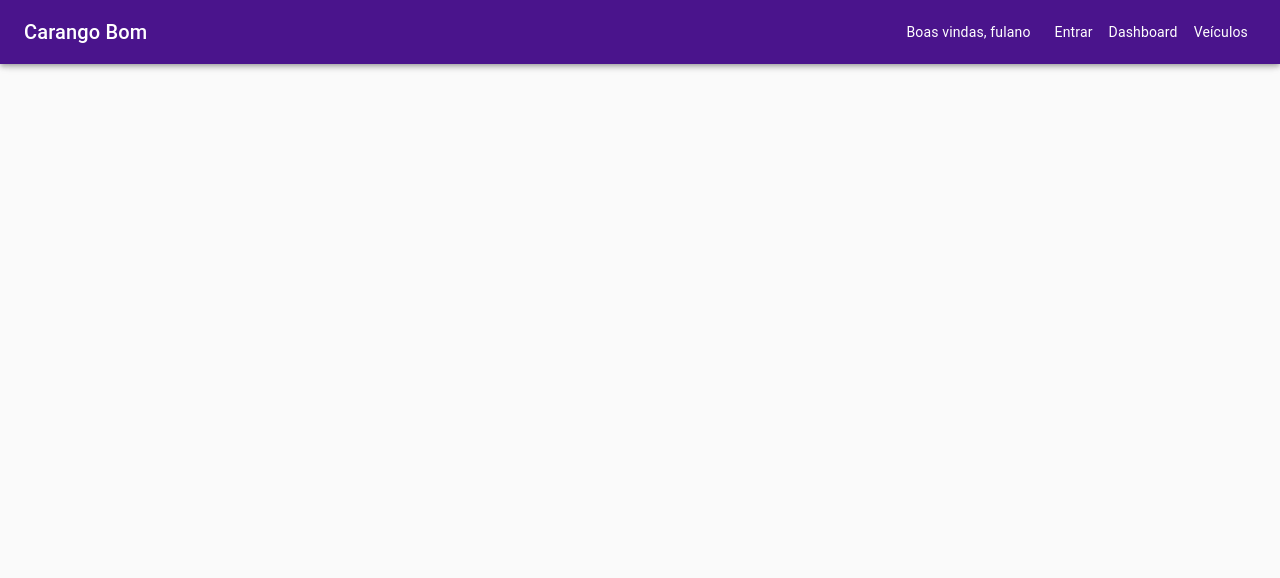
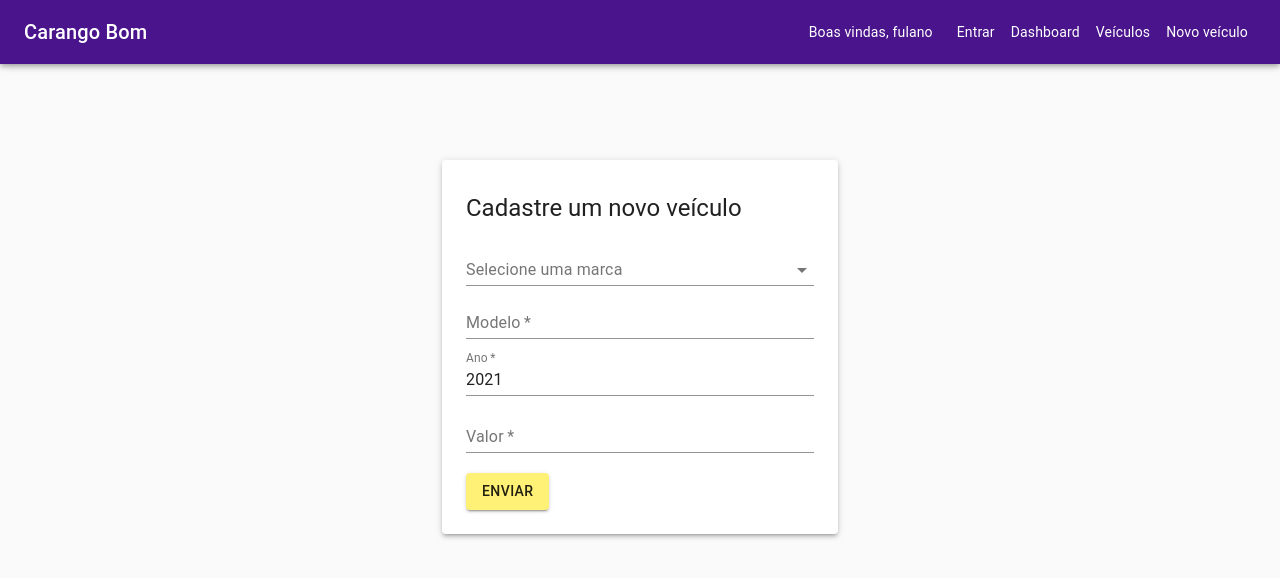
Before and after one commit to CaelumAulas/aceleratw-turma3-grupo1-frontend, a React (Create React App) app: page /novo-veiculo in a window 1280 px wide. Shown: the top 578 px of the page. Built offline with nearby package versions, Linux system fonts and the light colour scheme.

Commit message:
Adds vehicles form

```diff
--- a/src/components/AppRouter/AppRouter.js
+++ b/src/components/AppRouter/AppRouter.js
@@ -5,6 +5,7 @@ import HomePage from '../../pages/HomePage'
 import LoginPage from '../../pages/LoginPage'
 import DashboardPage from '../../pages/DashboardPage'
 import Header from '../Header/Header'
+import CreateVehiclePage from '../../pages/CreateVehiclePage'
 
 export default function AppRouter() {
   return (
@@ -24,6 +25,9 @@ export default function AppRouter() {
           <Route path="/dashboard">
             <DashboardPage />
           </Route>
+          <Route path="/novo-veiculo">
+            <CreateVehiclePage />
+          </Route>
         </Switch>
       </Box>
     </Router>
--- /dev/null
+++ b/src/components/CreateVehicleForm/CreateVehicleForm.js
@@ -0,0 +1,89 @@
+import { Box, Button, FormControl, InputLabel, MenuItem, Select, TextField } from '@material-ui/core';
+import React, { useState } from 'react';
+
+export default function CreateVehicleForm({onChange, onSubmit}) {
+
+  const [formData, setFormData] = useState({
+    brand: '',
+    model: '',
+    year: '2021',
+    price:'0'
+  })
+
+  //console.log(formData)
+
+  const brands = ['Fiat', 'Jeep', 'Ford']
+
+  function updateFieldValue(event, field) {
+    setFormData({
+      ...formData,
+      [field]: event.target.value,
+    })
+    onChange(formData)
+  }
+
+  return (
+    <form onSubmit={(e) => {
+      e.preventDefault()
+      onSubmit(formData)
+    }}>
+      <FormControl fullWidth>
+        <InputLabel htmlFor="brand">Selecione uma marca</InputLabel>
+        <Select
+          fullWidth
+          inputProps={{
+            name: 'brand',
+            id: 'brand',
+          }}
+          value={formData.brand}
+          onChange={e => updateFieldValue(e, 'brand')}
+        >
+          {brands.map((brand, index) => (
+            <MenuItem value={brand} key={index}> {brand} </MenuItem>
+          ))}
+        </Select>
+      </FormControl>
+
+      <TextField
+        variant="standard"
+        margin="dense"
+        name="model"
+        label="Modelo"
+        fullWidth
+        required
+        value={formData.model}
+        onChange={e => updateFieldValue(e, 'model')}
+      />
+
+      <TextField
+        variant="standard"
+        margin="dense"
+        type="number"
+        name="year"
+        label="Ano"
+        fullWidth
+        required
+        value={formData.year}
+        onChange={e => updateFieldValue(e, 'year')}
+      />
+
+      <TextField
+        variant="standard"
+        margin="dense"
+        name="price"
+        type="money"
+        label="Valor"
+        fullWidth
+        required
+        value={formData.money}
+        onChange={e => updateFieldValue(e, 'price')}
+      />
+
+      <Box mt={2}>
+        <Button type="submit" variant="contained" color="secondary">
+          Enviar
+        </Button>
+      </Box>
+    </form>
+  )
+}
--- a/src/components/Header/Header.js
+++ b/src/components/Header/Header.js
@@ -57,6 +57,11 @@ export default function Header() {
               Veículos
             </Link>
           </Box>
+          <Box p={1}>
+            <Link component={NavLink} to="/novo-veiculo" color="inherit">
+              Novo veículo
+            </Link>
+          </Box>
         </Toolbar>
       </AppBar>
     </>
--- /dev/null
+++ b/src/pages/CreateVehiclePage.js
@@ -0,0 +1,29 @@
+import { Box, Container, Paper, Typography } from '@material-ui/core'
+import React, { useState } from 'react'
+import CreateVehicleForm from '../components/CreateVehicleForm/CreateVehicleForm'
+
+export default function CreateVehiclePage() {
+  const [formData, setFormData] = useState({})
+
+  console.log(formData)
+
+  return (
+    <Container maxWidth="xs">
+      <Paper elevation={3}>
+        <Box p={3}>
+          <Box mb="0.5rem" mt="0.5rem">
+            <Typography variant="h5" component="h2">
+              Cadastre um novo veículo
+            </Typography>
+            <p></p>
+          </Box>
+
+          <CreateVehicleForm
+            onChange={formData => setFormData(formData)}
+            onSubmit={data => console.log(data)}
+          />
+        </Box>
+      </Paper>
+    </Container>
+  )
+}
```
